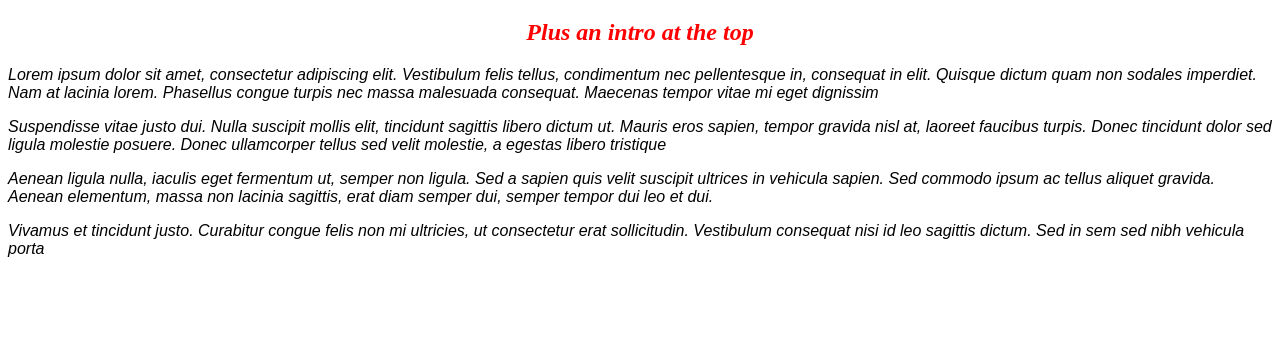
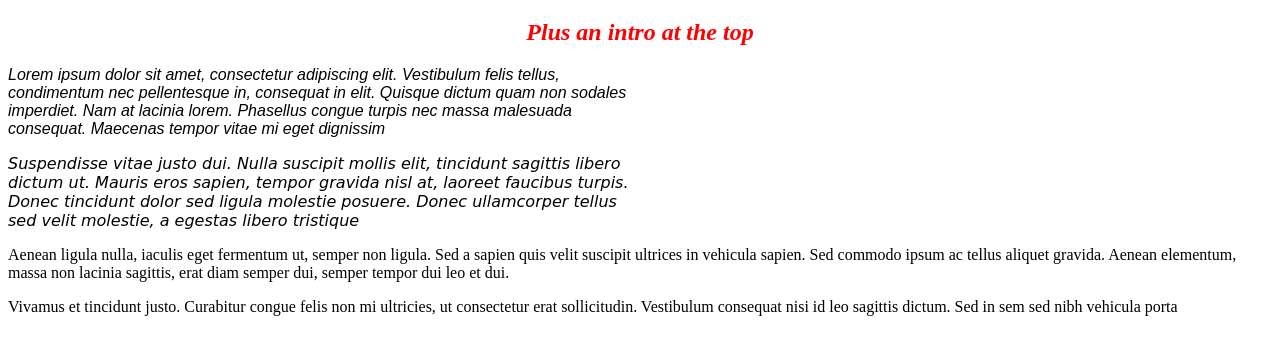
Before and after one commit to alexskreen/my-first-webpage, a plain HTML site: page new-page.html in a window 1280 px wide. Shown: the part 61-416 px from the top of the page. Drawn offline with Linux system fonts and the light colour scheme.

Commit message:
added CSS file finally

```diff
--- a/css/styles.css
+++ b/css/styles.css
@@ -8,9 +8,16 @@ h2{
   text-align: center;
 }
 
-p{
+p.intro {
   font-family: sans-serif;
   font-style: italic;
+  width: 50%
+}
+
+p.author {
+  font-family: cursive;
+  font-style: oblique;
+  width: 50%
 }
 
 ul{
--- a/new-page.html
+++ b/new-page.html
@@ -9,9 +9,9 @@
     <h1>Paragaphs of text</h1>
     <h2>Plus an intro at the top</h2>
 
-    <p>Lorem ipsum dolor sit amet, consectetur adipiscing elit. Vestibulum felis tellus, condimentum nec pellentesque in, consequat in elit. Quisque dictum quam non sodales imperdiet. Nam at lacinia lorem. Phasellus congue turpis nec massa malesuada consequat. Maecenas tempor vitae mi eget dignissim</p>
+    <p class="intro">Lorem ipsum dolor sit amet, consectetur adipiscing elit. Vestibulum felis tellus, condimentum nec pellentesque in, consequat in elit. Quisque dictum quam non sodales imperdiet. Nam at lacinia lorem. Phasellus congue turpis nec massa malesuada consequat. Maecenas tempor vitae mi eget dignissim</p>
 
-    <p>Suspendisse vitae justo dui. Nulla suscipit mollis elit, tincidunt sagittis libero dictum ut. Mauris eros sapien, tempor gravida nisl at, laoreet faucibus turpis. Donec tincidunt dolor sed ligula molestie posuere. Donec ullamcorper tellus sed velit molestie, a egestas libero tristique</p>
+    <p class="author">Suspendisse vitae justo dui. Nulla suscipit mollis elit, tincidunt sagittis libero dictum ut. Mauris eros sapien, tempor gravida nisl at, laoreet faucibus turpis. Donec tincidunt dolor sed ligula molestie posuere. Donec ullamcorper tellus sed velit molestie, a egestas libero tristique</p>
 
     <p>Aenean ligula nulla, iaculis eget fermentum ut, semper non ligula. Sed a sapien quis velit suscipit ultrices in vehicula sapien. Sed commodo ipsum ac tellus aliquet gravida. Aenean elementum, massa non lacinia sagittis, erat diam semper dui, semper tempor dui leo et dui.</p>
 
```
